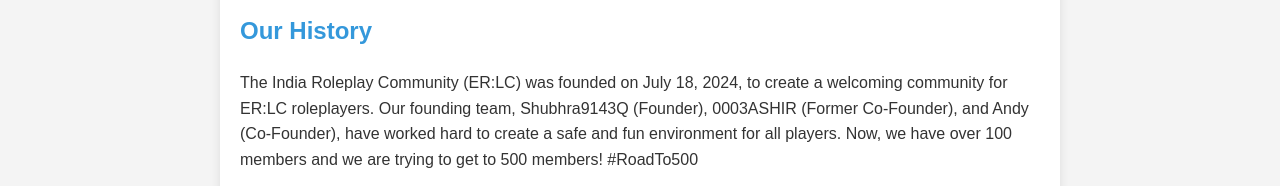
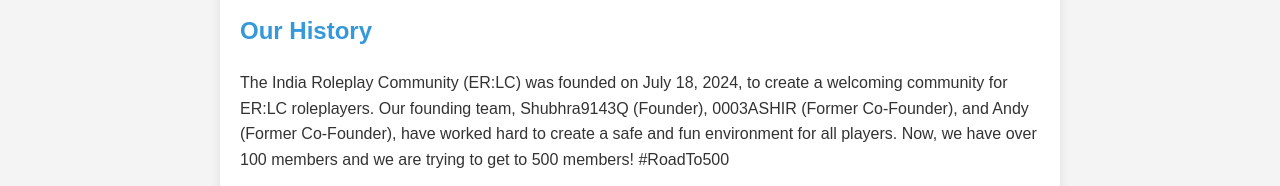
Before and after one commit to Andy456173/India-Roleplay-Community, a plain HTML site: page index.html in a window 1280 px wide. Shown: the part 671-857 px from the top of the page. Drawn offline with Linux system fonts and the light colour scheme.

Commit message:
Update index.html

```diff
--- a/index.html
+++ b/index.html
@@ -47,7 +47,7 @@
 
         <section id="history" tabindex="0">
             <h2>Our History</h2>
-            <p>The India Roleplay Community (ER:LC) was founded on July 18, 2024, to create a welcoming community for ER:LC roleplayers. Our founding team, Shubhra9143Q (Founder), 0003ASHIR (Former Co-Founder), and Andy (Co-Founder), have worked hard to create a safe and fun environment for all players. Now, we have over 100 members and we are trying to get to 500 members! #RoadTo500</p>
+            <p>The India Roleplay Community (ER:LC) was founded on July 18, 2024, to create a welcoming community for ER:LC roleplayers. Our founding team, Shubhra9143Q (Founder), 0003ASHIR (Former Co-Founder), and Andy (Former Co-Founder), have worked hard to create a safe and fun environment for all players. Now, we have over 100 members and we are trying to get to 500 members! #RoadTo500</p>
         </section>
 
         <section id="rules" tabindex="0">
```
